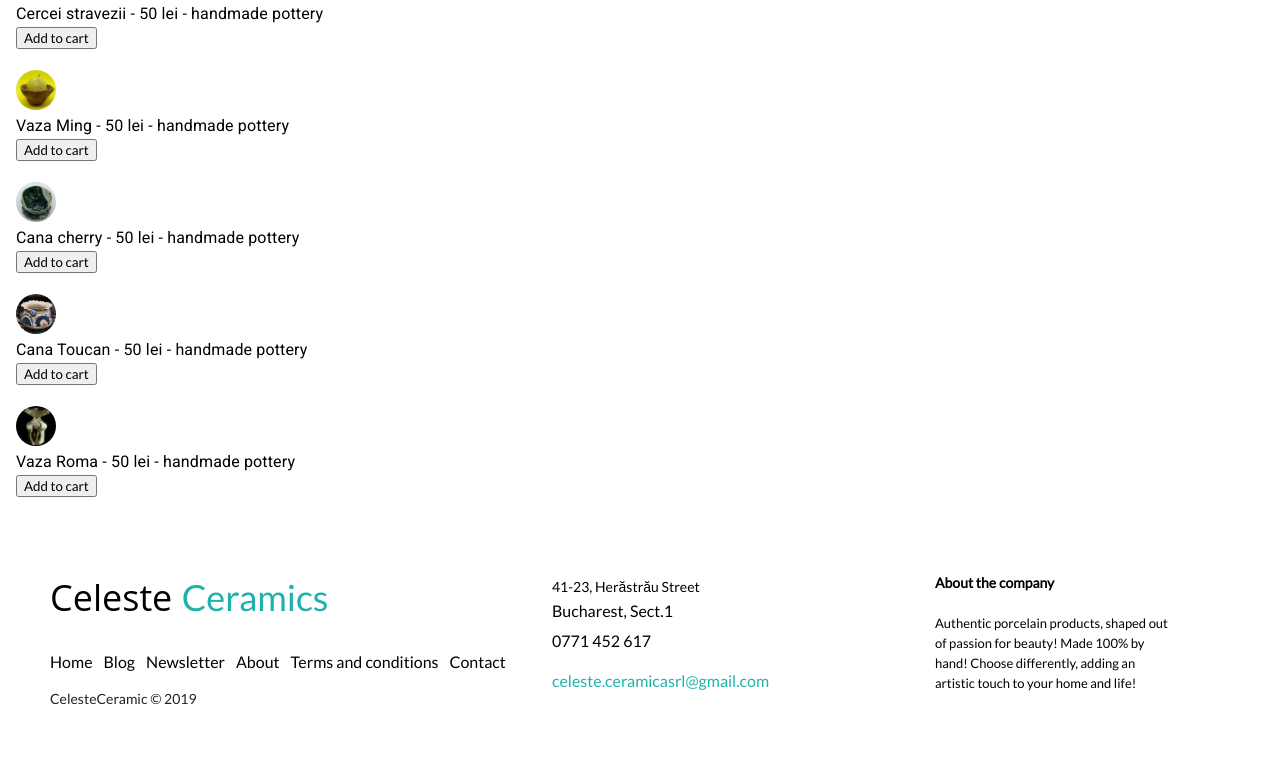
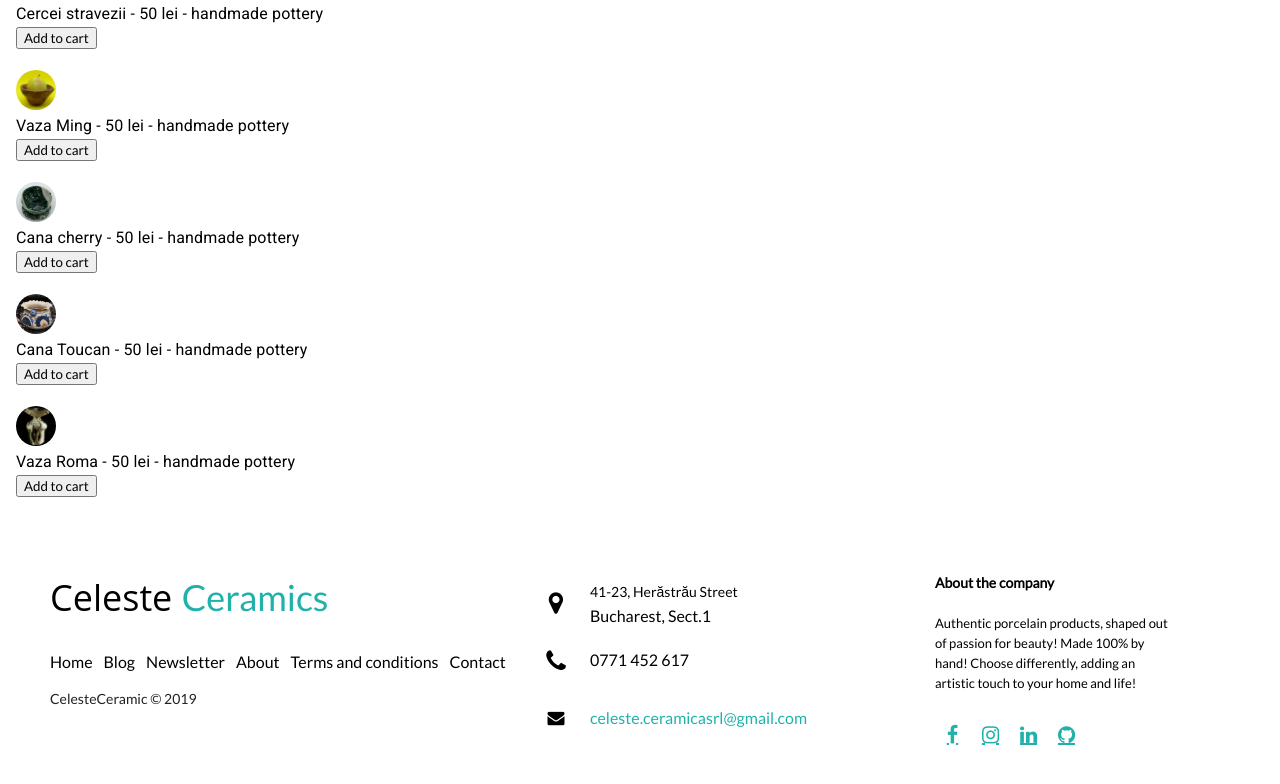
Before and after one commit to IoanaPedroo/Celeste-Ceramic, a React (Create React App) app: page /category in a window 1280 px wide. Shown: the part 220-1004 px from the top of the page. Built offline with nearby package versions, Linux system fonts and the light colour scheme.

Commit message:
fonts in categories page, index page

```diff
--- a/public/index.html
+++ b/public/index.html
@@ -2,9 +2,12 @@
 <html lang="en">
   <head>
     <meta charset="utf-8" />
-    <link rel="icon" href="%PUBLIC_URL%/favicon.ico" />
+    <link rel="stylesheet" href="https://cdnjs.cloudflare.com/ajax/libs/font-awesome/4.7.0/css/font-awesome.min.css">
     <meta name="viewport" content="width=device-width, initial-scale=1" />
     <meta name="theme-color" content="#000000" />
+    <link rel="preconnect" href="https://fonts.googleapis.com">
+    <link rel="preconnect" href="https://fonts.gstatic.com" crossorigin>
+    <link href="https://fonts.googleapis.com/css2?family=Lato&display=swap" rel="stylesheet">
     <meta
       name="description"
       content="Web site created using create-react-app"
--- /dev/null
+++ b/src/Components/Categories.css
@@ -0,0 +1,3 @@
+*{
+    font-family: 'Lato', sans-serif;
+}
--- a/src/Components/Page-Categories.tsx
+++ b/src/Components/Page-Categories.tsx
@@ -1,5 +1,6 @@
 import {Avatar, List, ListItem, ListItemAvatar, ListItemText} from "@mui/material";
 import React from "react";
+import './Categories.css'
 
 
 const Categories = () => {
--- a/src/index.css
+++ b/src/index.css
@@ -1,8 +1,5 @@
 body {
   margin: 0;
-  font-family: -apple-system, BlinkMacSystemFont, 'Segoe UI', 'Roboto', 'Oxygen',
-    'Ubuntu', 'Cantarell', 'Fira Sans', 'Droid Sans', 'Helvetica Neue',
-    sans-serif;
   -webkit-font-smoothing: antialiased;
   -moz-osx-font-smoothing: grayscale;
 }
```
Also changed, not shown: src/Styles/Map.css (deleted).
